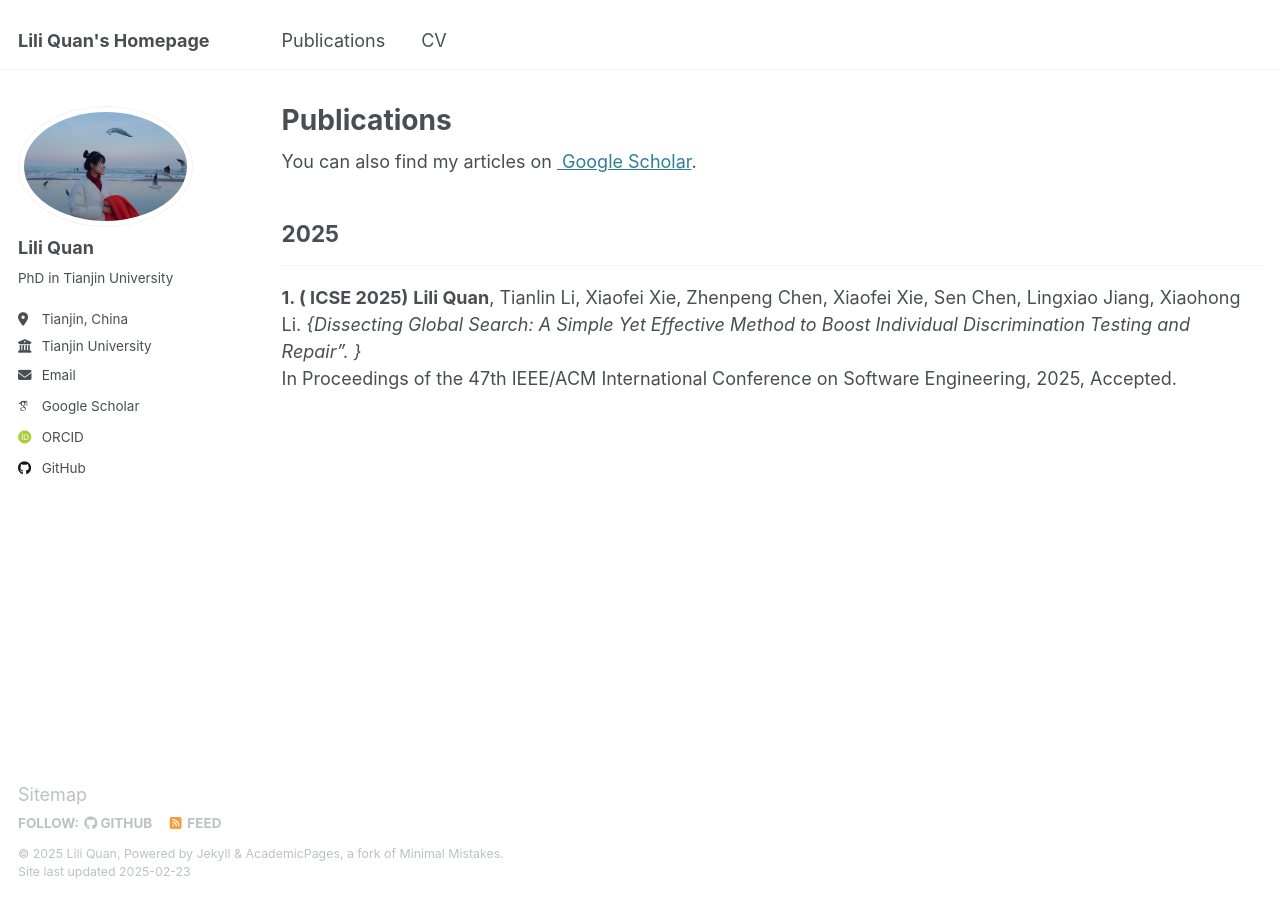
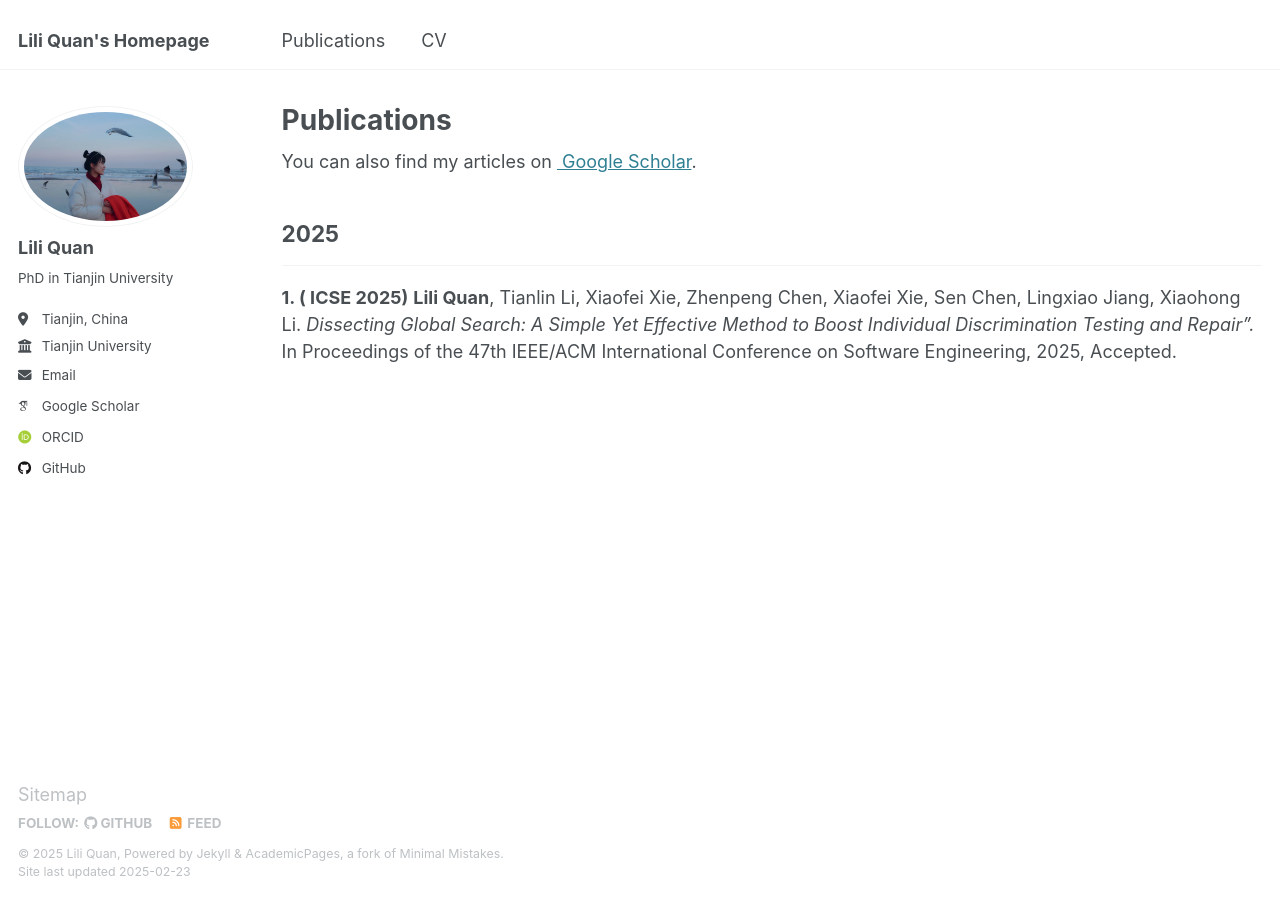
Before and after one commit to liliquan0118/liliquan0118.github.io, a Jekyll site: the page built from _pages/publications.html, in a window 1280 px wide. Built offline with Jekyll 4.4.1, drawn with Linux system fonts in a browser that asks for light colours; some web fonts are replaced.

Commit message:
Update publications.html

```diff
--- a/_pages/publications.html
+++ b/_pages/publications.html
@@ -35,12 +35,12 @@ author_profile: true
 <h2>2025</h2>
 <hr />
     <div class="publication-entry">
-      <p><strong>1. ( ICSE 2025)</strong> <strong>Lili Quan</strong>, Tianlin Li, Xiaofei Xie, Zhenpeng Chen, Xiaofei Xie, Sen Chen, Lingxiao Jiang, Xiaohong Li. <em>{Dissecting Global Search: A Simple Yet Effective Method to Boost Individual Discrimination Testing and Repair”. }</em> <br> In Proceedings of the 47th IEEE/ACM International Conference on Software Engineering, 2025, Accepted. <br></p>
+      <p><strong>1. ( ICSE 2025)</strong> <strong>Lili Quan</strong>, Tianlin Li, Xiaofei Xie, Zhenpeng Chen, Xiaofei Xie, Sen Chen, Lingxiao Jiang, Xiaohong Li. <em>Dissecting Global Search: A Simple Yet Effective Method to Boost Individual Discrimination Testing and Repair”. </em> <br> In Proceedings of the 47th IEEE/ACM International Conference on Software Engineering, 2025, Accepted. <br></p>
     </div>
 {% for post in site.publications reversed %}
-  {% if post.year == "2025" %}
+<!--   {% if post.year == "2025" %} -->
     <div class="publication-entry">
       <p><strong>{{ post.number }} ({{ post.year }})</strong> {{ post.authors }}. <em>{{ post.title }}</em> <br> In {{ post.journal }} <br> [<a href="{{ post.url }}">Paper TBD</a>]</p>
     </div>
-  {% endif %}
+<!--   {% endif %} -->
 {% endfor %}
```
